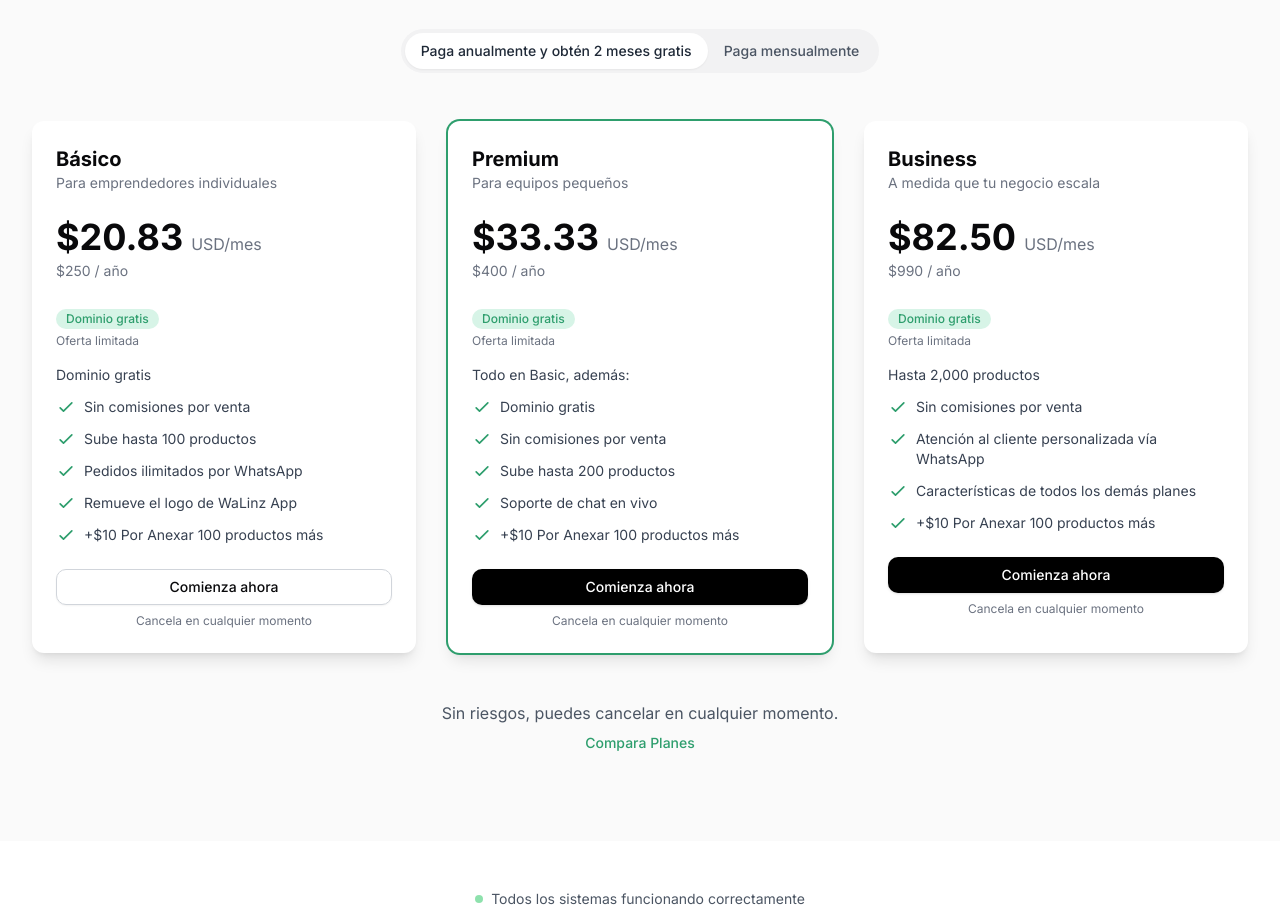
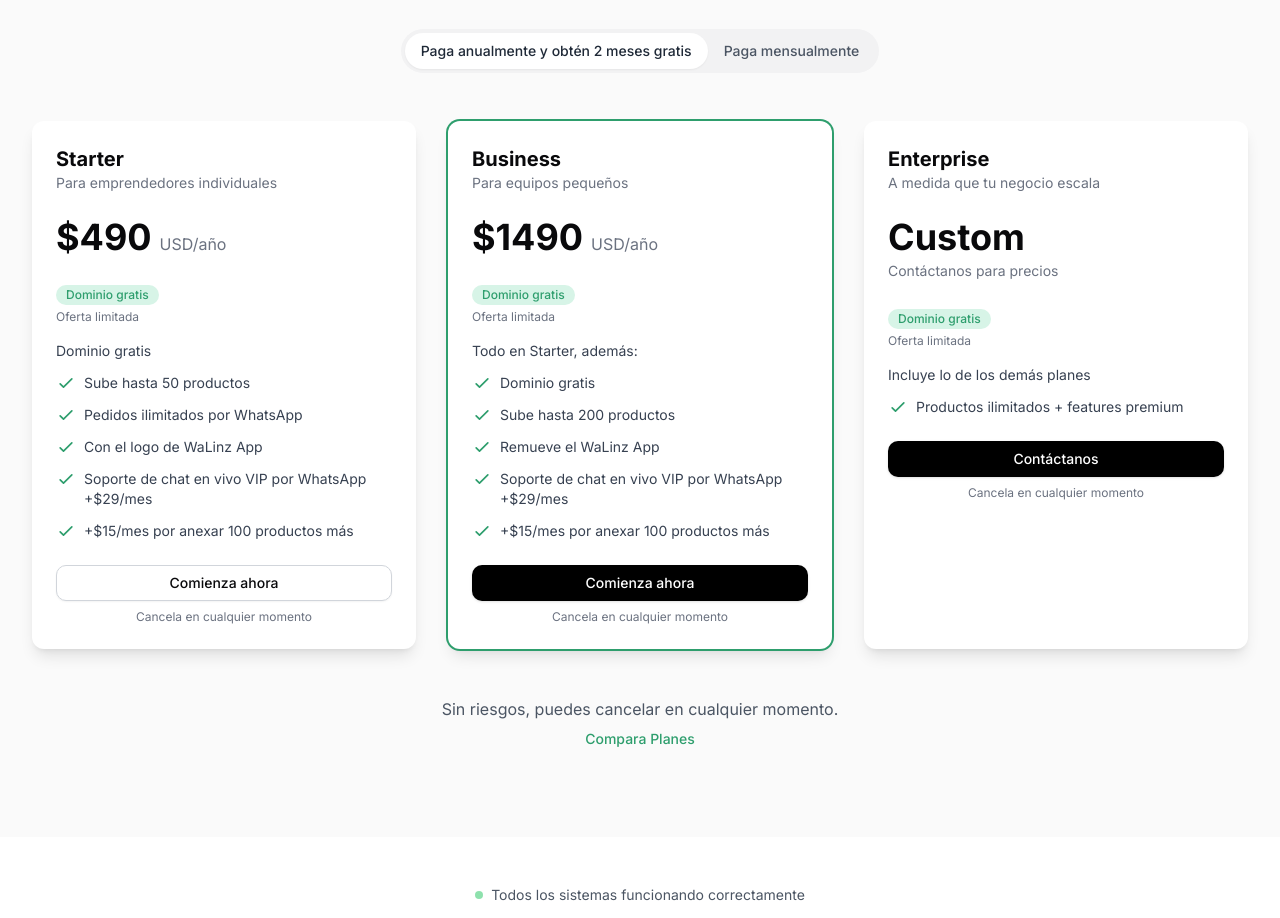
Before and after one commit to TheAngelNerozzi/walinz, a Next.js app: page / in a window 1280 px wide. Shown: the part 5935-6853 px from the top of the page. Built offline with nearby package versions, Linux system fonts and the light colour scheme.

Commit message:
planes-precios.tsx

```diff
--- a/src/components/planes-precios.tsx
+++ b/src/components/planes-precios.tsx
@@ -9,17 +9,16 @@
 
   const plans = [
     {
-      name: "Básico",
+      name: "Starter",
       description: "Para emprendedores individuales",
-      price: billingType === "annual" ? (25 * 10 / 12).toFixed(2) : "25",
-      yearlyPrice: billingType === "annual" ? (25 * 10).toString() : (25 * 12).toString(),
+      price: billingType === "annual" ? (49 * 10).toString() : "49",
       features: [
         "Dominio gratis",
-        "Sin comisiones por venta",
-        "Sube hasta 100 productos",
+        "Sube hasta 50 productos",
         "Pedidos ilimitados por WhatsApp",
-        "Remueve el logo de WaLinz App",
-        "+$10 Por Anexar 100 productos más",
+        "Con el logo de WaLinz App",
+        "Soporte de chat en vivo VIP por WhatsApp +$29/mes",
+        "+$15/mes por anexar 100 productos más",
       ],
       buttonText: "Comienza ahora",
       buttonLink: "/contacto",
@@ -27,17 +26,16 @@
       badge: "Dominio gratis",
     },
     {
-      name: "Premium",
+      name: "Business",
       description: "Para equipos pequeños",
-      price: billingType === "annual" ? (40 * 10 / 12).toFixed(2) : "40",
-      yearlyPrice: billingType === "annual" ? (40 * 10).toString() : (40 * 12).toString(),
+      price: billingType === "annual" ? (149 * 10).toString() : "149",
       features: [
-        "Todo en Basic, además:",
+        "Todo en Starter, además:",
         "Dominio gratis",
-        "Sin comisiones por venta",
         "Sube hasta 200 productos",
-        "Soporte de chat en vivo",
-        "+$10 Por Anexar 100 productos más",
+        "Remueve el WaLinz App",
+        "Soporte de chat en vivo VIP por WhatsApp +$29/mes",
+        "+$15/mes por anexar 100 productos más",
       ],
       buttonText: `Comienza ahora`,
       buttonLink: "/contacto",
@@ -46,18 +44,15 @@
       badge: "Dominio gratis",
     },
     {
-      name: "Business",
+      name: "Enterprise",
       description: "A medida que tu negocio escala",
-      price: billingType === "annual" ? (99 * 10 / 12).toFixed(2) : "99",
-      yearlyPrice: billingType === "annual" ? (99 * 10).toString() : (99 * 12).toString(),
+      price: "Custom",
+      customPricing: true,
       features: [
-        "Hasta 2,000 productos",
-        "Sin comisiones por venta",
-        "Atención al cliente personalizada vía WhatsApp",
-        "Características de todos los demás planes",
-        "+$10 Por Anexar 100 productos más",
+        "Incluye lo de los demás planes",
+        "Productos ilimitados + features premium",
       ],
-      buttonText: `Comienza ahora`,
+      buttonText: "Contáctanos",
       buttonLink: "/contacto",
       buttonVariant: "default" as const,
       badge: "Dominio gratis",
@@ -96,7 +91,9 @@
         </div>
 
         <div className="grid grid-cols-1 md:grid-cols-3 gap-8">
-          {plans.map((plan, index) => (
+          {plans.map((plan, index) => {
+            const message = plan.customPricing ? `¡Hola! Me interesa el plan ${plan.name} de WaLinz. ¿Podrían darme más información sobre precios personalizados?` : `¡Hola! Me interesa el plan ${plan.name} de WaLinz. ${plan.price}$/${billingType === "annual" ? 'año' : 'mes'}. ¿Podrían darme más información?`;
+            return (
               <div
                 key={plan.name}
                 className={`bg-white rounded-xl shadow-lg overflow-hidden ${
@@ -108,16 +105,19 @@
                     <h3 className="text-xl font-bold">{plan.name}</h3>
                     <p className="text-gray-500 text-sm">{plan.description}</p>
                   </div>
-
+                  {plan.customPricing ? (
+                    <div className="mb-6">
+                      <span className="text-4xl font-bold">Custom</span>
+                      <p className="text-gray-500 text-sm mt-1">Contáctanos para precios</p>
+                    </div>
+                  ) : (
                     <div className="mb-6">
                       <div className="flex items-baseline">
                         <span className="text-4xl font-bold">${plan.price}</span>
-                    <span className="text-gray-500 ml-2">USD/mes</span>
+                        <span className="text-gray-500 ml-2">{billingType === "annual" ? "USD/año" : "USD/mes"}</span>
                       </div>
-                {billingType === "annual" && (
-                  <div className="text-sm text-gray-500 mt-1">${plan.yearlyPrice} / año</div>
+                    </div>
                   )}
-                </div>
 
                   {plan.badge && (
                     <div className="mb-4">
@@ -156,9 +156,7 @@
                   </ul>
 
                   <a
-                  href={`https://wa.me/14424474116?text=${encodeURIComponent(
-                    `¡Hola! Me interesa el plan ${plan.name} de WaLinz. ${plan.price}$/mes. ¿Podrían darme más información?`
-                  )}`}
+                    href={`https://wa.me/14424474116?text=${encodeURIComponent(message)}`}
                     target="_blank"
                     rel="noopener noreferrer"
                   >
@@ -178,7 +176,8 @@
                   </p>
                 </div>
               </div>
-          ))}
+            );
+          })}
         </div>
 
         <div className="text-center mt-12">
```
Lines whose indentation alone changed are shown as unchanged.
